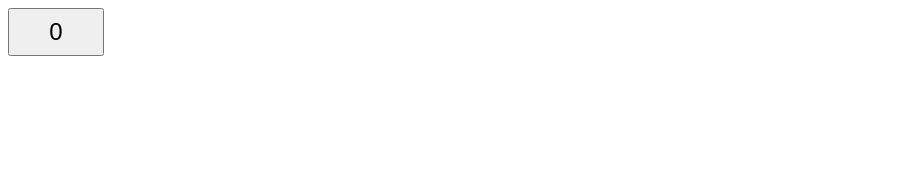
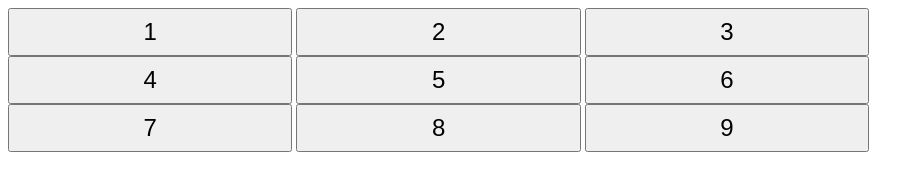
Before and after one commit to MuhammadAsif46/Hackerrank-10-Days-Javascript-solution, a plain HTML site: page index.html in a window 1280 px wide. Shown: the whole page, without its empty margins (0-924 px from the left). Drawn offline with Linux system fonts and the light colour scheme.

Commit message:
added day:8 problm bttons container in html,css

```diff
--- a/app.js
+++ b/app.js
@@ -351,9 +351,9 @@
 // // Day 8: Create A Button
 
 
-let i = 1
-const increment = ()=> {
-  let button = document.getElementById("btn");
-  button.innerHTML = i;
-  i++ ;
-}
+// let i = 1
+// const increment = ()=> {
+//   let button = document.getElementById("btn");
+//   button.innerHTML = i;
+//   i++ ;
+// }
--- a/index.html
+++ b/index.html
@@ -7,8 +7,20 @@
     <title>HackerRank 10 Days Javascript Solutions</title>
   </head>
   <body>
+    <div id="btns">
+      <button id="btn1">1</button>
+      <button id="btn2">2</button>
+      <button id="btn3">3</button>
+      <button id="btn4">4</button>
+      <button id="btn5">5</button>
+      <button id="btn6">6</button>
+      <button id="btn7">7</button>
+      <button id="btn8">8</button>
+      <button id="btn9">9</button>
+    </div>
 
-    <button id="btn" onclick="increment()">0</button>
+    <!-- Day: 8 | Create a Button -->
+    <!-- <button id="btn" onclick="increment()">0</button> -->
 
     <script src="./app.js"></script>
   </body>
--- a/style.css
+++ b/style.css
@@ -1,5 +1,26 @@
+/* day:8 create a button styles */
+
 #btn{
     width: 96px;
     height: 48px;
     font-size: 24px;
 }
+
+#btns{
+    /* position: relative; */
+    width: 75%;
+}
+
+#btn1,
+#btn2,
+#btn3,
+#btn4,
+#btn5,
+#btn6,
+#btn7,
+#btn8,
+#btn9{
+    width: 30%;
+    height: 48px;
+    font-size: 24px;
+}
```
